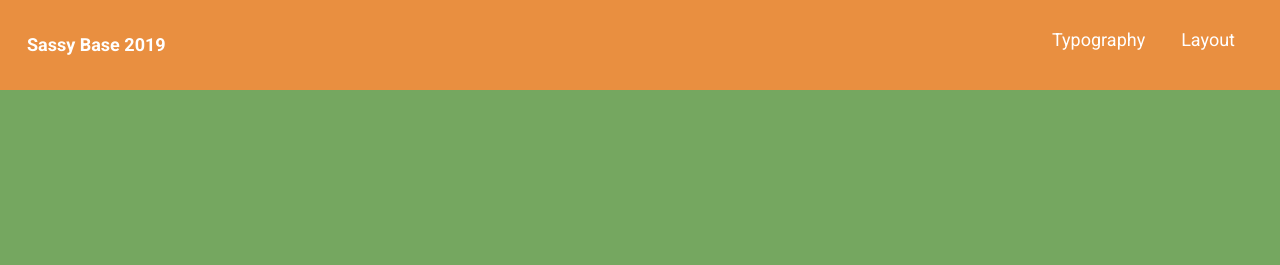
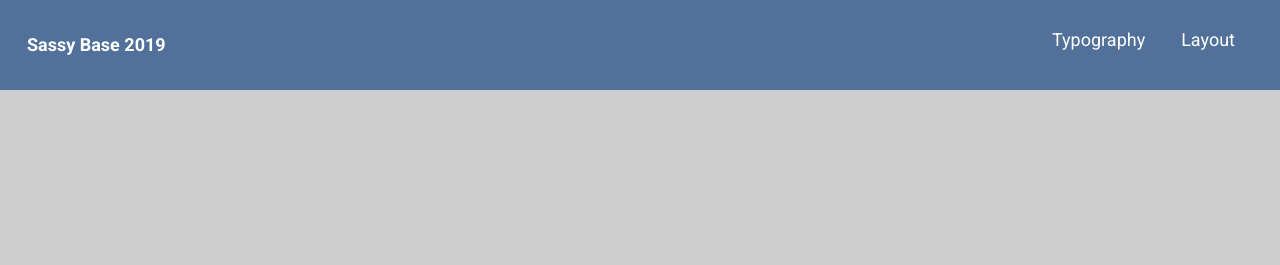
Before and after one commit to kokonagai/mybase, a plain HTML site: page index.html in a window 1280 px wide. Shown: the top 265 px of the page. Drawn offline with Linux system fonts and the light colour scheme; a web font is replaced by a local one.

Commit message:
changed color of hero bg

```diff
--- a/scss/style.scss
+++ b/scss/style.scss
@@ -5,11 +5,11 @@ $body-fontfamily: 'Roboto', sans-serif;
 
 // COLORS
 $color-text-body: rgba(0,0,0,.85);
-$color-accent: rgb(233, 143, 64);
+$color-accent: rgb(81, 113, 154);
 $color-midgrey: rgba(0,0,0,.5);
 $color-links: rgb(88, 219, 249);
 $color-links-dark: #035;
-$color-hero-bg: rgb(117, 167, 96);
+$color-hero-bg: rgb(206, 206, 206);
 
 //BREAKPOINTS
 $breakpoint-small: 768px;
```
Also changed, not shown: css/style.css.
